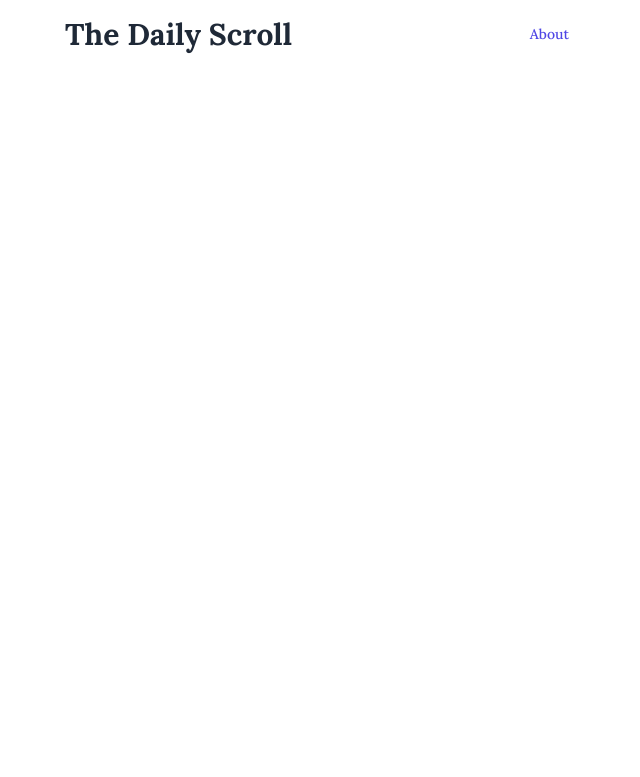
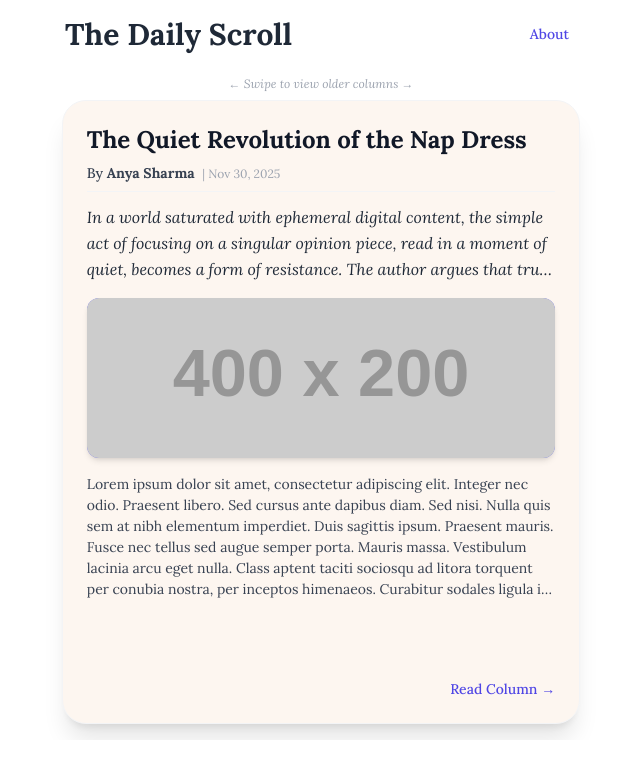
Before and after one commit to isaaqtomkins-debug/daily-scroll, a plain HTML site: page index.html in a window 1280 px wide. Shown: the top 777 px of the page, without its empty margins (319-959 px from the left). Drawn offline with nearby package versions, Linux system fonts and the light colour scheme; placeholder pictures from the web are drawn by us.

Commit message:
Update index.html

```diff
--- a/index.html
+++ b/index.html
@@ -79,7 +79,7 @@
             };
 
             const titles = [
-                "Zohran Mamdani’s biggest threat is not Donald Trump, it’s the Democratic old guard", "Why Analog Audio Is Making a Comeback",
+                "The Quiet Revolution of the Nap Dress", "Why Analog Audio Is Making a Comeback",
                 "The Ethics of AI Art in the Gallery", "Decoding the Modern Coffee Shop Aesthetic",
                 "Is the 'Third Place' Disappearing?", "The Enduring Appeal of Mid-Century Design",
                 "Rethinking the Commute: A New Urban Ritual", "The Cultural Impact of Vague Social Media Posts",
@@ -96,18 +96,14 @@
                 "The Subtle Art of Declining Invitations", "Finding Beauty in Concrete Architecture"
             ];
 
-            const authors = ["Emma Brockes", "Ben Carter", "Chloe Davis", "Dev Patel", "Ella Fitzgerald", "Marcus Liu", "Sophia Torres"];
+            const authors = ["Anya Sharma", "Ben Carter", "Chloe Davis", "Dev Patel", "Ella Fitzgerald", "Marcus Liu", "Sophia Torres"];
 
 
             const mockContent = "Lorem ipsum dolor sit amet, consectetur adipiscing elit. Integer nec odio. Praesent libero. Sed cursus ante dapibus diam. Sed nisi. Nulla quis sem at nibh elementum imperdiet. Duis sagittis ipsum. Praesent mauris. Fusce nec tellus sed augue semper porta. Mauris massa. Vestibulum lacinia arcu eget nulla. Class aptent taciti sociosqu ad litora torquent per conubia nostra, per inceptos himenaeos. Curabitur sodales ligula in libero. Sed dignissim lacinia nunc. Curabitur tortor. Pellentesque nibh. Aenean quam. In scelerisque sem at dolor. Maecenas mattis. Sed convallis tristique sem. Proin ut ligula non magna commodo placerat. Curabitur et sem eu odio luctus pellentesque. Curabitur vitae est.";
-            const openingParagraph = ["The New York mayor-elect sells a political message further to the left than any American politician has dared to in recent memory", "The Subtle Art of Declining Invitations";]
+            const openingParagraph = "In a world saturated with ephemeral digital content, the simple act of focusing on a singular opinion piece, read in a moment of quiet, becomes a form of resistance. The author argues that true cultural depth requires slow processing, something the 'rolodex' format attempts to enforce by limiting the view to one column at a time.";
 
             // Body text for the full article (long and scrollable)
-            const longArticleBody = `
-            <p>This is the actual first paragraph of my column. Use paragraph tags (&lt;p&gt; and &lt;/p&gt;) to wrap each paragraph. This ensures clean, responsive formatting and proper vertical spacing in the article view.</p>
-            <p>If you need bold text, use **&lt;strong&gt;bold text&lt;/strong&gt;** or **&lt;b&gt;bold text&lt;/b&gt;** tags. For links, use **&lt;a href="URL"&gt;link text&lt;/a&gt;**.</p>
-            <p>You can add as many paragraphs here as you need. The browser will handle the scrolling.</p>
-`;
+            const longArticleBody = Array(15).fill(`<p>${mockContent}</p>`).join('');
 
             // Body text for the preview card (approx. three paragraphs of plain text)
             const shortBody = Array(3).fill(mockContent).map(p => p).join(' ');
```
